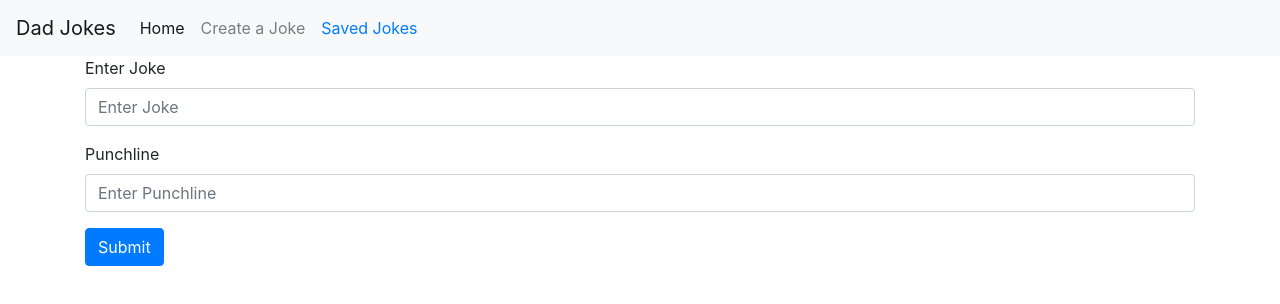
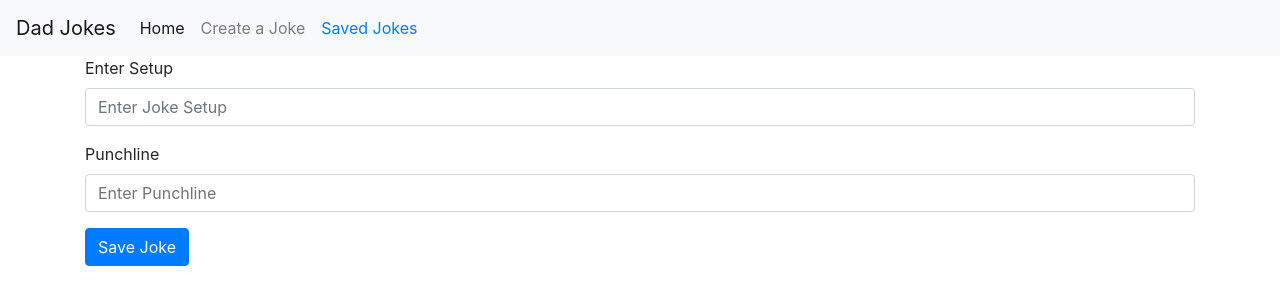
Before and after one commit to christine-contreras/phase-3-pod-project, a React (Create React App) app: page /create in a window 1280 px wide. Shown: the top 304 px of the page. Built offline with nearby package versions, Linux system fonts and the light colour scheme; no server answers; data requests are answered from the project's data file.

Commit message:
form now working

```diff
--- a/src/App.js
+++ b/src/App.js
@@ -83,7 +83,12 @@ export class App extends Component {
             <Route
               exact
               path="/create"
-              render={(routerProps) => <CreateJoke {...routerProps} />}
+              render={(routerProps) => (
+                <CreateJoke
+                  {...routerProps}
+                  fetchJsonServer={this.fetchJsonServer}
+                />
+              )}
             />
           </div>
         </>
--- a/src/containers/CreateJoke.js
+++ b/src/containers/CreateJoke.js
@@ -6,25 +6,50 @@ export class CreateJoke extends Component {
     super();
     this.state = {
       joke: "",
-      punchLine: "",
+      punchline: "",
     };
   }
 
   handleChange = (e) => this.setState({ [e.target.name]: e.target.value });
 
-  handleSubmit(e) {
+  handleSubmit = (e) => {
     e.preventDefault();
-  }
+    this.handleSaveJoke();
+  };
+
+  handleSaveJoke = () => {
+    debugger;
+    const configureData = {
+      method: "POST",
+      headers: {
+        "Content-Type": "application/json",
+        Accept: "application/json",
+      },
+      body: JSON.stringify({
+        _id: Math.floor(Math.random() * 1000000000),
+        punchline: this.state.punchline,
+        setup: this.state.joke,
+      }),
+    };
+
+    fetch(`http://localhost:3000/jokes`, configureData).then(() => {
+      this.setState({
+        joke: "",
+        punchline: "",
+      });
+      this.props.fetchJsonServer();
+    });
+  };
+
   render() {
     return (
       <form onSubmit={this.handleSubmit}>
         <div class="form-group">
-          <label for="Joke">Enter Joke</label>
+          <label for="Joke">Enter Setup</label>
           <input
             type="text"
             class="form-control"
-            id="formGroupExampleInput"
-            placeholder="Enter Joke"
+            placeholder="Enter Joke Setup"
             name="joke"
             onChange={this.handleChange}
           ></input>
@@ -34,13 +59,13 @@ export class CreateJoke extends Component {
           <input
             type="text"
             class="form-control"
-            id="formGroupExampleInput2"
             placeholder="Enter Punchline"
+            name="punchline"
             onChange={this.handleChange}
           ></input>
         </div>
         <button type="submit" class="btn btn-primary">
-          Submit
+          Save Joke
         </button>
       </form>
     );
--- a/src/containers/Home.js
+++ b/src/containers/Home.js
@@ -9,24 +9,24 @@ export class Home extends Component {
   };
 
   componentDidMount() {
-    // fetch("https://dad-jokes.p.rapidapi.com/random/joke?count=1", {
-    //   method: "GET",
-    //   headers: {
-    //     "x-rapidapi-host": "dad-jokes.p.rapidapi.com",
-    //     "x-rapidapi-key": ${apiKey},
-    //   },
-    // })
-    //   .then((response) => response.json())
-    //   .then((data) => {
-    //     console.log(data);
-    //     this.setState({
-    //       jokes: data.body,
-    //     });
-    //   });
+    fetch("https://dad-jokes.p.rapidapi.com/random/joke?count=4", {
+      method: "GET",
+      headers: {
+        "x-rapidapi-host": "dad-jokes.p.rapidapi.com",
+        "x-rapidapi-key": apiKey,
+      },
+    })
+      .then((response) => response.json())
+      .then((data) => {
+        console.log(data);
+        this.setState({
+          jokes: data.body,
+        });
+      });
 
-    this.setState({
-      jokes: data,
-    });
+    // this.setState({
+    //   jokes: data,
+    // });
   }
 
   render() {
```
